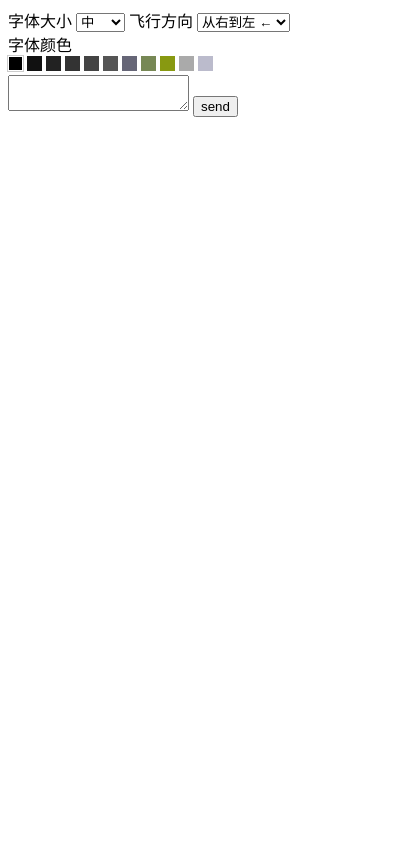
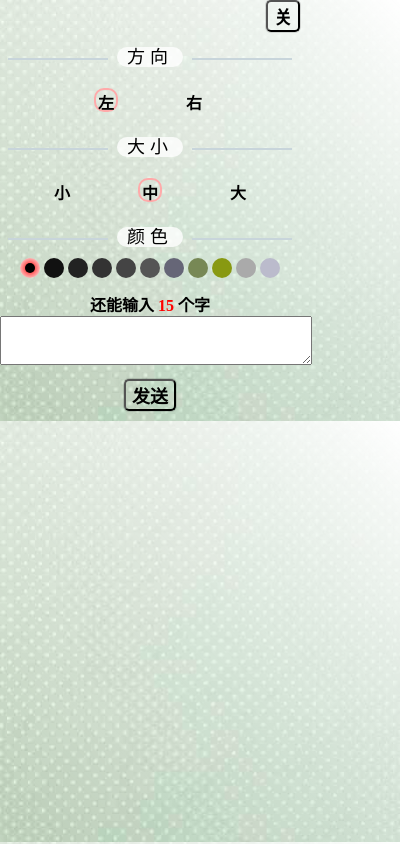
Before and after one commit to BrookShuihuaLee/DanMuKeYiYou, a browser extension: page extension/src/popup/popup.html in a window 400 px wide. Drawn offline with Linux system fonts and the light colour scheme.

Commit message:
popup.css

```diff
--- a/extension/src/popup/popup.css
+++ b/extension/src/popup/popup.css
@@ -1,21 +1,129 @@
 body {
     width: 300px;
+    background: linear-gradient(45deg, rgba(255,255,255,0), rgba(255,255,255,1)), url('../images/popup-bg.jpg');
+    background-size: cover;
+    margin: 0px;
 }
+
+#enable-div {
+    text-align: right;
+}
+
+label {
+    display: block;
+    text-align: center;
+    margin: 10px 0px;
+}
+
+label > span {
+    font-size: 18px;
+    letter-spacing: 5px;
+    border-radius: 15px;
+    padding: 0px 10px;
+    background: rgba(255, 255, 255, 0.8);
+}
+
+label > div {
+    height: 2px;
+    width: 100px;
+    display: inline-block;
+    background: rgb(200, 213, 219);
+    vertical-align: middle;
+    margin: 5px;
+}
+
+#size {
+    text-align: center;
+}
+
+#size > span {
+    margin: 10px 30px;
+    font-size: 16px;
+    font-weight: bold;
+    border: solid 2px rgba(0, 0, 0, 0);
+    border-radius: 10px;
+    width: 20px;
+    height: 20px;
+    display: inline-block;
+}
+
+#size > .active {
+    border: solid 2px #FAA;
+}
+
+#direction {
+    text-align: center;
+}
+
+#direction > span {
+    margin: 10px 30px;
+    font-size: 16px;
+    font-weight: bold;
+    border: solid 2px rgba(0, 0, 0, 0);
+    border-radius: 10px;
+    width: 20px;
+    height: 20px;
+    display: inline-block;
+}
+
+#direction > .active {
+    border: solid 2px #FAA;
+}
+
+#colors {
+    text-align: center;
+}
+
 #colors > div {
+    width: 20px;
+    height: 20px;
     display: inline-block;
     cursor: pointer;
 }
 #colors > div > span {
-    width: 15px;
-    height: 15px;
+    width: 100%;
+    height: 100%;
     display: block;
+    border-radius: 10px;
 }
 #colors > .active {
-    border: 1px solid #ccc;
-    padding: 1px;
-    margin: -1px;
+    background: radial-gradient(red, white);
+    border-radius: 10px;
 }
 #colors > .active > span {
-    width: 13px;
-    height: 13px;
+    width: 50%;
+    height: 50%;
+    margin: 25%;
 }
+
+#tip-for-content {
+    margin-top: 10px;
+    text-align: center;
+    font-size: 16px;
+    font-weight: bold;
+}
+
+#tip-for-content > span {
+    color: red;
+}
+
+#content {
+    padding: 5px;
+    width: 100%;
+    height: 37px;
+    font-size: 16px;
+}
+
+#sender {
+    text-align: center;
+    margin: 10px;
+}
+
+button {
+    background: rgba(0, 0, 0, 0);
+    font-weight: bold;
+    border-radius: 5px;
+    text-transform: none;
+    font-size: 18px;
+    box-shadow: 0 0 0 1px rgba(34,36,38,.15);
+}
--- a/extension/src/popup/popup.html
+++ b/extension/src/popup/popup.html
@@ -6,18 +6,36 @@
     <link rel="stylesheet" href="./popup.css" type="text/css">
 </head>
 <body>
-    <label for="size">字体大小</label>
-    <select name="size" id="size">
-        <option value="48">中</option>
-        <option value="60">大</option>
-        <option value="72">特大</option>
-    </select>
-    <label for="direction">飞行方向</label>
-    <select name="direction" id="direction">
-        <option value="right">从右到左 &larr;</option>
-        <option value="left">从左到右 &rarr;</option>
-    </select>
-    <label for="colors">字体颜色</label>
+
+<div id="enable-div">
+    <button id="enable-toggle">关</button>
+</div>
+
+<label for="direction">
+    <div></div>
+    <span>方向</span>
+    <div></div>
+</label>
+<div id="direction">
+    <span class="active" value="left">左</span>
+    <span value="right">右</span>
+</div>
+<label for="size">
+    <div></div>
+    <span>大小</span>
+    <div></div>
+</label>
+<div id="size">
+    <span value="48">小</span>
+    <span class="active" value="60">中</span>
+    <span value="72">大</span>
+</div>
+
+<label for="colors">
+    <div></div>
+    <span>颜色</span>
+    <div></div>
+</label>
 <div id="colors">
     <div class="active"><span style="background-color: #000"></span></div>
     <div><span style="background-color: #111"></span></div>
@@ -31,8 +49,17 @@
     <div><span style="background-color: #aaa"></span></div>
     <div><span style="background-color: #bbc"></span></div>
 </div>
-    <textarea type="text" id="content"></textarea>
-    <button id="btn">send</button>
+
+<div id="tip-for-content">还能输入
+    <span>15</span>
+    个字</div>
+<textarea title="弹幕" id="content"></textarea>
+
+<div id="sender">
+    <button id="btn">发送</button>
+</div>
+
 <script src="./popup.js"></script>
+
 </body>
 </html>
```
Also changed, not shown: extension/src/images/popup-bg.jpg (added). Lines whose indentation alone changed are shown as unchanged.
